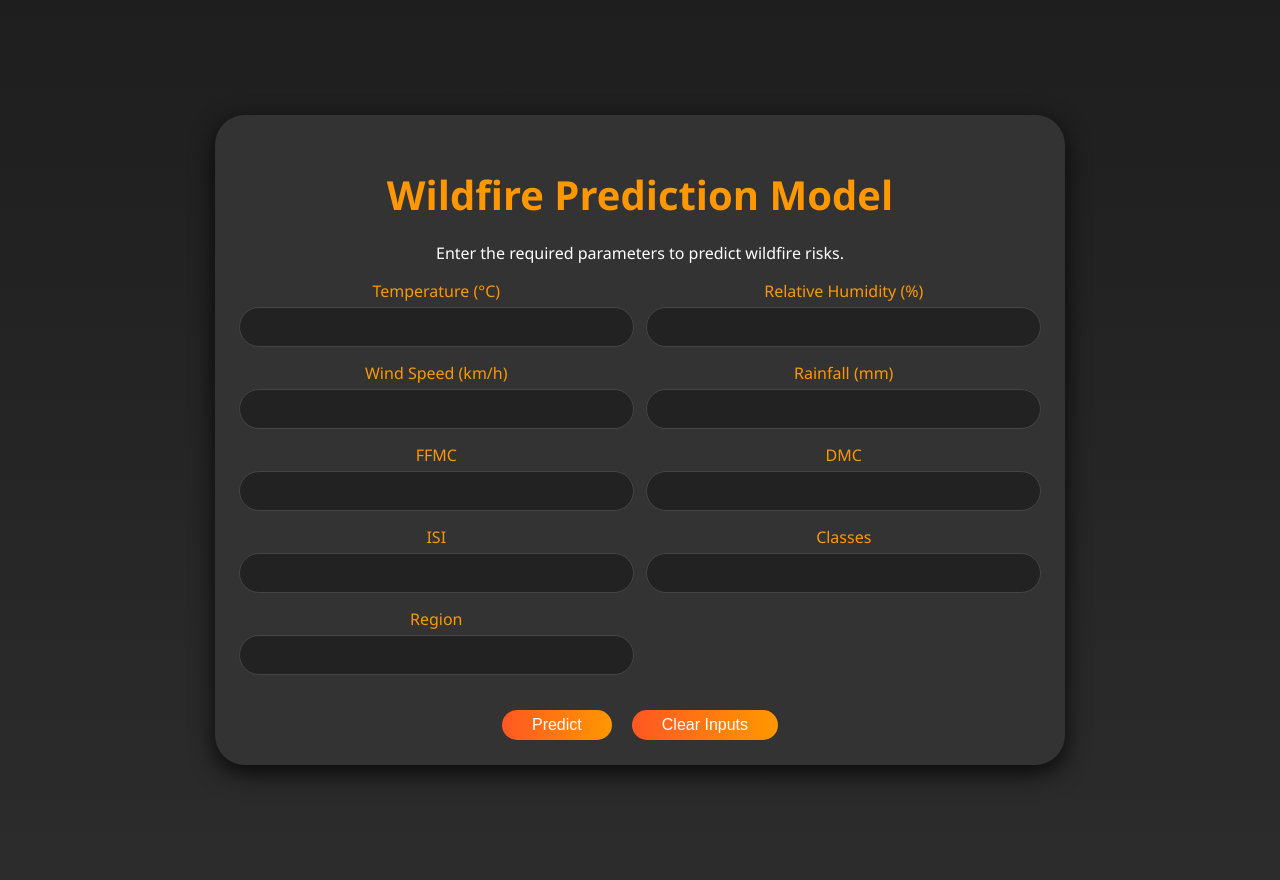
After one commit to Pavan-kumar-60/firePrediction, a Flask app: page /model in a window 1280 px wide. The commit adds this page. Run offline with Flask 3, Linux system fonts and the light colour scheme; parts of the project's set-up code (start-up, migrations or seed data) failed here and were passed over.

Commit message:
first commit

```diff
--- a/app.py
+++ b/app.py
@@ -8,13 +8,33 @@ application = Flask(__name__)
 app = application
 
 
-ridge_model = pickle.load(open('models/ridge.pkl', 'rb'))
-scalar_model = pickle.load(open('models/scalar.pkl', 'rb'))
+reg_model = pickle.load(open('models/reg.pkl', 'rb'))
+scalar_model = pickle.load(open('models/std.pkl', 'rb'))
 
 
 @app.route('/')
 def index():
     return render_template('index.html')
+
+
+@app.route('/model', methods=['GET'])
+def model():
+    return render_template('model.html')
+
+@app.route('/predict',methods=['POST'])
+def predict():
+        Temperature = float(request.form.get('temperature',0))
+        RH = float(request.form.get('rh',0))
+        WS = float(request.form.get('ws',0))
+        RAIN = float(request.form.get('rain',0))
+        FFMC = float(request.form.get('ffmc',0))
+        DMC = float(request.form.get('dmc',0))
+        ISI = float(request.form.get('isi',0))
+        CLASSES = float(request.form.get('classes'))
+        REGION = float(request.form.get('region'))
+        new_scaled = scalar_model.transform([[Temperature, RH, WS, RAIN, FFMC, DMC, ISI,CLASSES,REGION]])
+        prediction = reg_model.predict(new_scaled)
+        return render_template('result.html', predictions=round(prediction[0],2))
 
 @app.route('/contact')
 def contact():
--- a/templates/index.html
+++ b/templates/index.html
@@ -93,7 +93,7 @@
         </p>
       </section>
       <section class="actions">
-        <a href="#">Try the Model</a>
+        <a href="/model">Try the Model</a>
         <a href="#">Learn More</a>
         <a href="/contact">Contact Me</a>
       </section>
--- /dev/null
+++ b/templates/model.html
@@ -0,0 +1,138 @@
+<!DOCTYPE html>
+<html lang="en">
+  <head>
+    <meta charset="UTF-8" />
+    <meta name="viewport" content="width=device-width, initial-scale=1.0" />
+    <title>Model Prediction</title>
+    <style>
+      body {
+        font-family: "Segoe UI", Tahoma, Geneva, Verdana, sans-serif;
+        margin: 0;
+        padding: 0;
+        background: linear-gradient(to bottom, #1e1e1e, #2c2c2c);
+        color: #ffffff;
+        display: flex;
+        flex-direction: column;
+        align-items: center;
+        justify-content: center;
+        height: 110vh;
+      }
+      main {
+        width: 90%;
+        max-width: 800px;
+        background: #333333;
+        padding: 25px;
+        border-radius: 30px;
+        box-shadow: 0 8px 25px rgba(0, 0, 0, 0.8);
+        text-align: center;
+      }
+      h1 {
+        font-size: 2.5em;
+        margin-bottom: 20px;
+        color: #ff9800;
+      }
+      form {
+        display: grid;
+        grid-template-columns: 1fr 1fr;
+        gap: 15px;
+      }
+      .form-group {
+        display: flex;
+        flex-direction: column;
+        align-items: center;
+      }
+      .form-group label {
+        margin-bottom: 5px;
+        font-size: 1em;
+        color: #ff9800;
+      }
+      .form-group input {
+        width: 95%;
+        padding: 10px;
+        border: 1px solid #444;
+        border-radius: 45px;
+        background-color: #222;
+        color: #fff;
+        font-size: 1em;
+      }
+      .form-group input:focus {
+        outline: none;
+        border-color: #ff9800;
+      }
+      .form-actions {
+        grid-column: span 2;
+        display: flex;
+        justify-content: center;
+        gap: 20px;
+        margin-top: 20px;
+      }
+      .form-actions button {
+        padding: 6px 30px;
+        font-size: 1em;
+        color: white;
+        background: linear-gradient(90deg, #ff5722, #ff9800);
+        border: none;
+        border-radius: 25px;
+        cursor: pointer;
+        transition: background 0.3s ease, transform 0.2s ease;
+      }
+      .form-actions button:hover {
+        background: linear-gradient(90deg, #ff9800, #ff5722);
+        transform: translateY(-3px);
+      }
+    </style>
+    <script>
+      function clearInputs() {
+        document.getElementById("modelForm").reset();
+      }
+    </script>
+  </head>
+  <body>
+    <main>
+      <h1>Wildfire Prediction Model</h1>
+      <p>Enter the required parameters to predict wildfire risks.</p>
+      <form id="modelForm" method="POST" action="/predict">
+        <div class="form-group">
+          <label for="temperature">Temperature (°C)</label>
+          <input type="text" id="temperature" name="temperature" required />
+        </div>
+        <div class="form-group">
+          <label for="rh">Relative Humidity (%)</label>
+          <input type="text" id="rh" name="rh" required />
+        </div>
+        <div class="form-group">
+          <label for="ws">Wind Speed (km/h)</label>
+          <input type="text" id="ws" name="ws" required />
+        </div>
+        <div class="form-group">
+          <label for="rain">Rainfall (mm)</label>
+          <input type="text" id="rain" name="rain" required />
+        </div>
+        <div class="form-group">
+          <label for="ffmc">FFMC</label>
+          <input type="text" id="ffmc" name="ffmc" required />
+        </div>
+        <div class="form-group">
+          <label for="dmc">DMC</label>
+          <input type="text" id="dmc" name="dmc" required />
+        </div>
+        <div class="form-group">
+          <label for="isi">ISI</label>
+          <input type="text" id="isi" name="isi" required />
+        </div>
+        <div class="form-group">
+          <label for="isi">Classes</label>
+          <input type="text" id="classes" name="classes" required />
+        </div>
+        <div class="form-group">
+          <label for="isi">Region</label>
+          <input type="text" id="region" name="region" required />
+        </div>
+        <div class="form-actions">
+          <button type="submit">Predict</button>
+          <button type="button" onclick="clearInputs()">Clear Inputs</button>
+        </div>
+      </form>
+    </main>
+  </body>
+</html>
```
Also changed, not shown: templates/result.html (added, +72 -0 lines), 5 other files.
